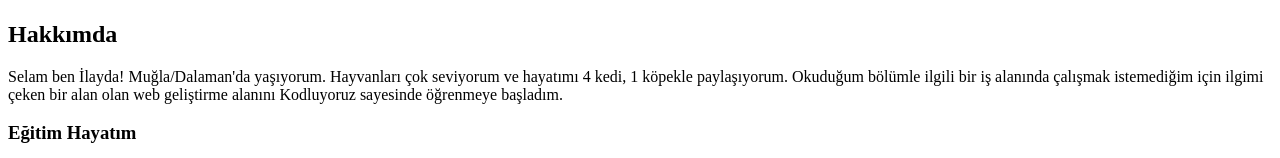
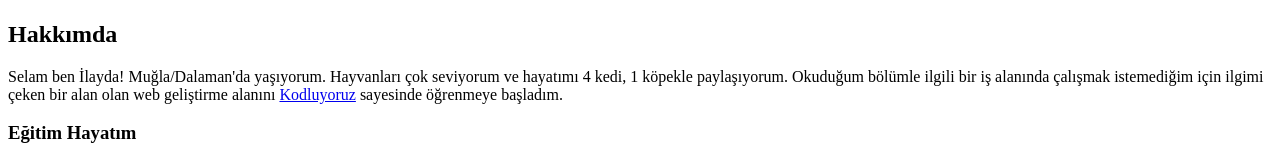
Before and after one commit to silaydaozkan/kodluyoruzilkrepo, a plain HTML site: page index.html in a window 1280 px wide. Shown: the part 346-504 px from the top of the page. Drawn offline with Linux system fonts and the light colour scheme.

Commit message:
link eklendi

```diff
--- a/index.html
+++ b/index.html
@@ -14,7 +14,7 @@
     <!-- Link eklemek üzerine çalış! a href etiketi ile ekleyemedin -->
     <h2>Hakkımda</h2>
 
-    <p>Selam ben İlayda! Muğla/Dalaman'da yaşıyorum. Hayvanları çok seviyorum ve hayatımı 4 kedi, 1 köpekle paylaşıyorum. Okuduğum bölümle ilgili bir iş alanında çalışmak istemediğim için ilgimi çeken bir alan olan web geliştirme alanını Kodluyoruz sayesinde öğrenmeye başladım.</p>
+    <p>Selam ben İlayda! Muğla/Dalaman'da yaşıyorum. Hayvanları çok seviyorum ve hayatımı 4 kedi, 1 köpekle paylaşıyorum. Okuduğum bölümle ilgili bir iş alanında çalışmak istemediğim için ilgimi çeken bir alan olan web geliştirme alanını <a href="https://www.kodluyoruz.org">Kodluyoruz</a> sayesinde öğrenmeye başladım.</p>
     <h3>Eğitim Hayatım</h3>
 
     <p>Lise eğitimimi Doğa Kolejinde tamamladıktan sonra Yıldız Teknik Üniversitesi fizik bölümünü kazandım. Lisans eğitimim bitince Muğla Sıtkı Koçman Üniversitesinde yine fizik alanında yüksek lisans yapmaya başladım. Bir yandan patika.dev&kodluyoruz.org sayesinde web geliştirme alanını öğrenirken bir yandan da yüksek lisans eğitimimi sürdürmekteyim. </p>
```
